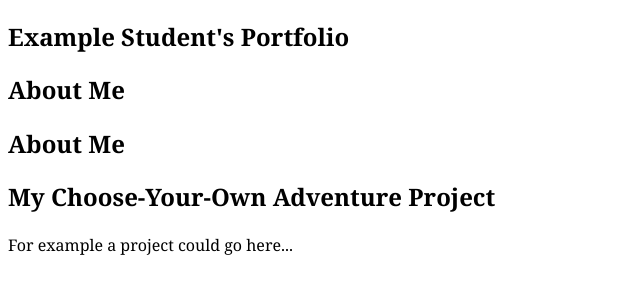
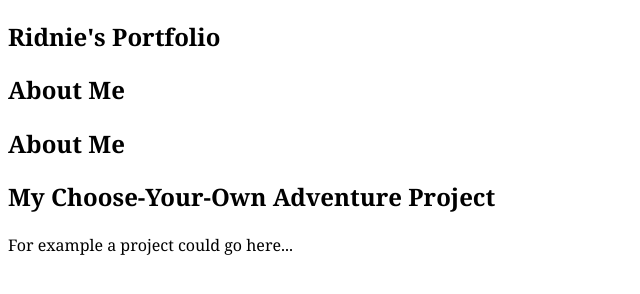
Before and after one commit to IACS-CS/web-design-portfolio-ridniec, a website: page public/index.html in a window 1280 px wide. Shown: the whole page, without its empty margins (0-640 px from the left). Drawn offline with Linux system fonts and the light colour scheme.

Commit message:
added name

```diff
--- a/public/index.html
+++ b/public/index.html
@@ -7,7 +7,7 @@
   <body>
     <main>
       <section class="hero">
-        <h1>Example Student's Portfolio</h1>
+        <h1>Ridnie's Portfolio</h1>
       </section>
 
       <section class="info" id="about-me">
```
